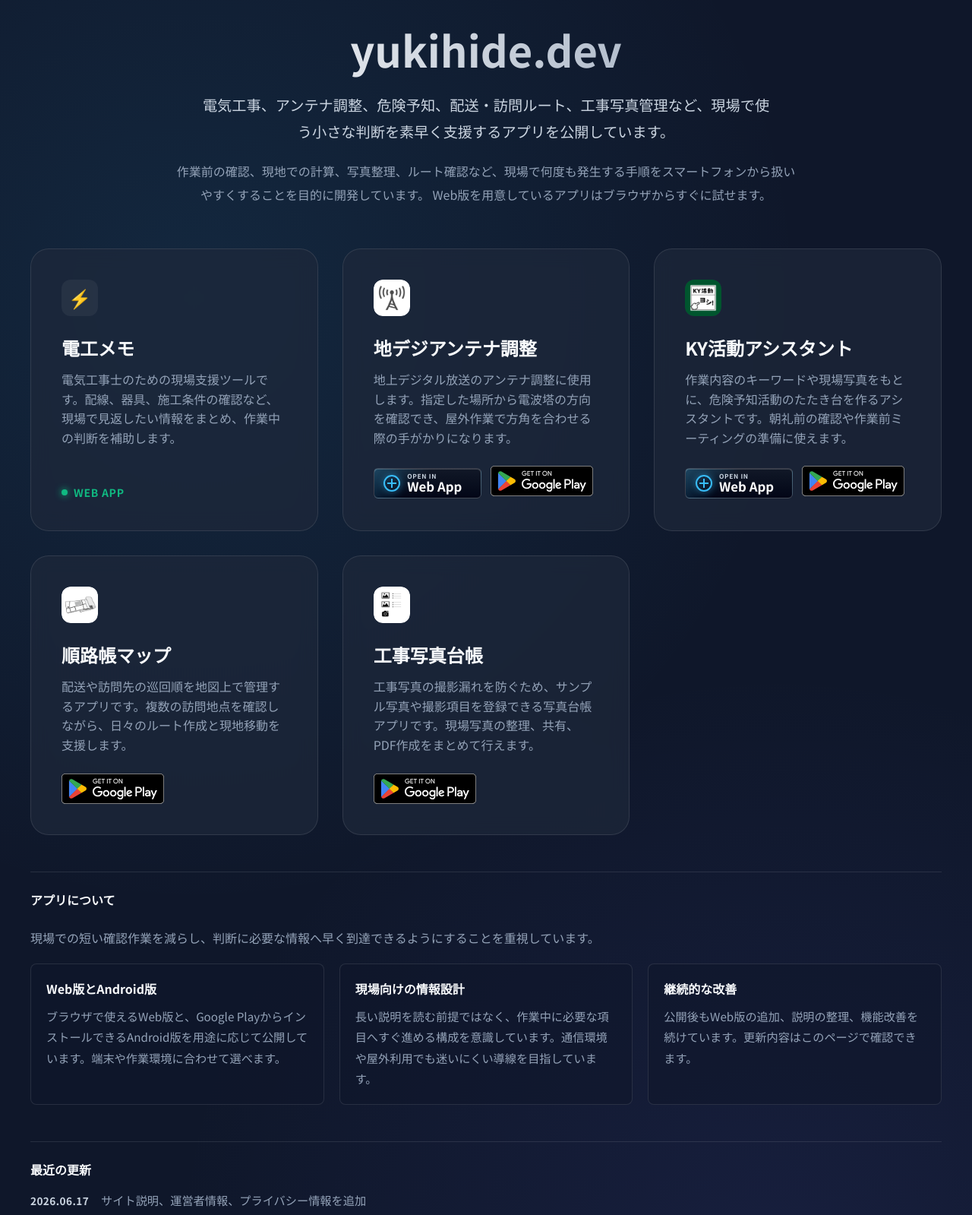
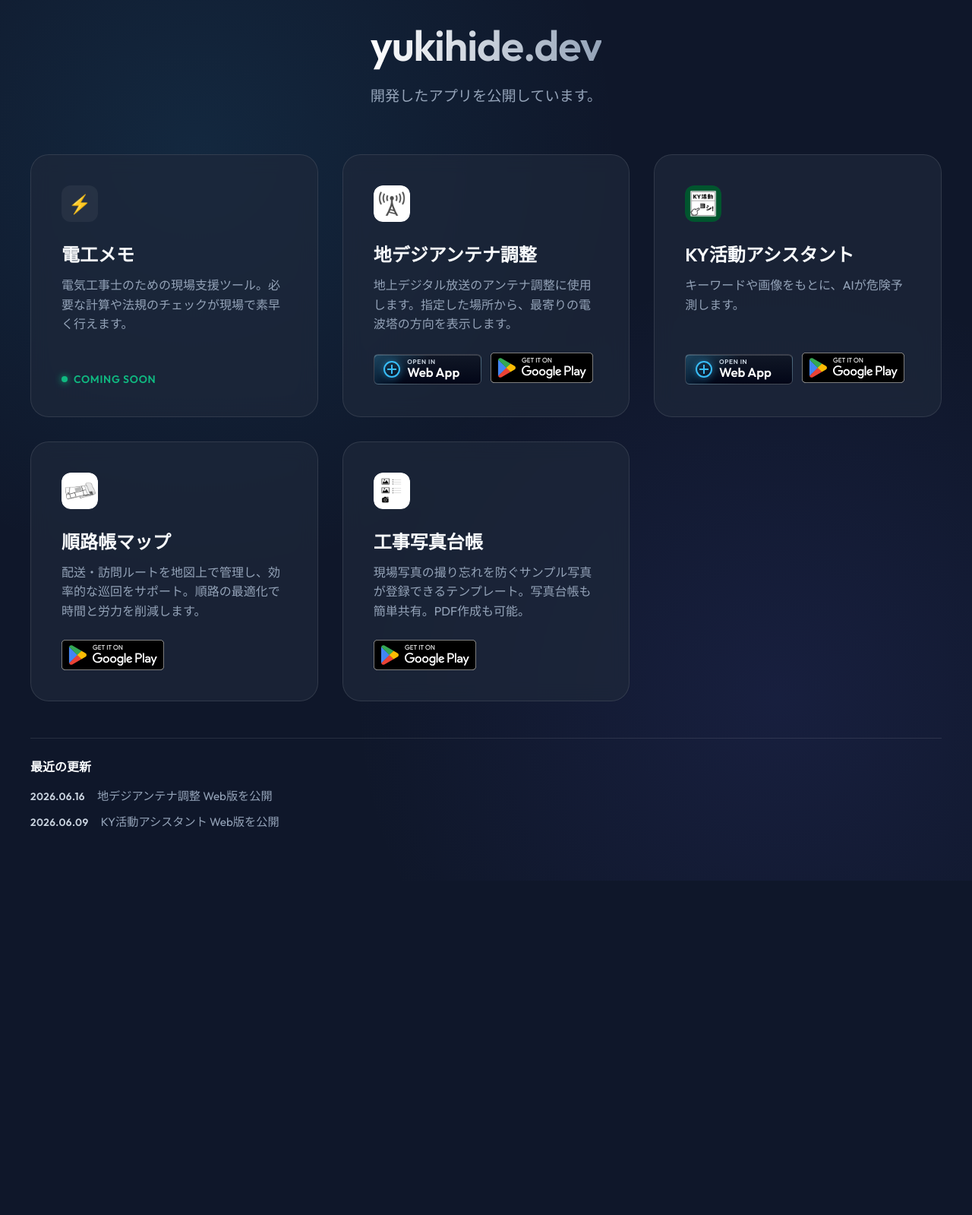
Before and after one commit to sjp0at/web-yukihide-dev, a website built with Vite: page index.html in a window 1280 px wide. Shown: the part 40-1639 px from the top of the page at 76% size. After the commit the page ends 1199 px from the top, so only its background shows below. Built offline with nearby package versions, Linux system fonts and the light colour scheme.

Commit message:
feat: Revise index.html content, remove privacy policy and related files, and update styles

```diff
--- a/index.html
+++ b/index.html
@@ -5,40 +5,36 @@
   <meta charset="UTF-8" />
   <link rel="icon" type="image/svg+xml" href="/vite.svg" />
   <meta name="viewport" content="width=device-width, initial-scale=1.0" />
-  <title>yukihide.dev | 現場作業を支援するWebアプリとAndroidアプリ</title>
-  <meta name="description" content="yukihide.devは、電気工事、アンテナ調整、危険予知、配送・訪問ルート、工事写真管理など、現場作業を支援するWebアプリとAndroidアプリを公開しています。" />
+  <title>yukihide.dev | Apps Hub</title>
+  <meta name="description" content="yukihide.dev - Webアプリケーションハブ" />
   <script async src="https://pagead2.googlesyndication.com/pagead/js/adsbygoogle.js?client=ca-pub-1049603220597848"
      crossorigin="anonymous"></script>
 </head>
 
 <body>
 
-  <header class="hero">
+  <header>
     <h1>yukihide.dev</h1>
-    <p class="subtitle">電気工事、アンテナ調整、危険予知、配送・訪問ルート、工事写真管理など、現場で使う小さな判断を素早く支援するアプリを公開しています。</p>
-    <p class="intro">
-      作業前の確認、現地での計算、写真整理、ルート確認など、現場で何度も発生する手順をスマートフォンから扱いやすくすることを目的に開発しています。
-      Web版を用意しているアプリはブラウザからすぐに試せます。
-    </p>
+    <p class="subtitle">開発したアプリを公開しています。</p>
   </header>
 
-  <main class="grid" aria-label="公開中のアプリ">
+  <main class="grid">
     <a href="https://denko-memo.yukihide.dev/" class="card live" id="card-denko">
       <div class="card-icon">⚡️</div>
       <h2>電工メモ</h2>
-      <p>電気工事士のための現場支援ツールです。配線、器具、施工条件の確認など、現場で見返したい情報をまとめ、作業中の判断を補助します。</p>
+      <p>電気工事士のための現場支援ツール。必要な計算や法規のチェックが現場で素早く行えます。</p>
       <div class="card-status">
         <span class="status-dot"></span>
-        Web App
+        Coming Soon
       </div>
     </a>
 
     <article class="card live" id="card-dummy-1">
       <div class="card-icon">
-        <img src="ic_tower-playstore.png" alt="地デジアンテナ調整のアプリアイコン" class="playstore-badge">
+        <img src="ic_tower-playstore.png" alt="Get it on Google Play" class="playstore-badge">
       </div>
       <h2>地デジアンテナ調整</h2>
-      <p>地上デジタル放送のアンテナ調整に使用します。指定した場所から電波塔の方向を確認でき、屋外作業で方角を合わせる際の手がかりになります。</p>
+      <p>地上デジタル放送のアンテナ調整に使用します。指定した場所から、最寄りの電波塔の方向を表示します。</p>
       <div class="card-platform card-actions">
         <a href="https://antenna.yukihide.dev/" class="web-app-link" aria-label="地デジアンテナ調整のWebアプリを開く">
           <span class="web-app-icon" aria-hidden="true"></span>
@@ -56,10 +52,10 @@
 
     <article class="card live" id="card-dummy-2">
       <div class="card-icon">
-        <img src="ic_ky.png" alt="KY活動アシスタントのアプリアイコン" class="playstore-badge">
+        <img src="ic_ky.png" alt="Get it on Google Play" class="playstore-badge">
       </div>
       <h2>KY活動アシスタント</h2>
-      <p>作業内容のキーワードや現場写真をもとに、危険予知活動のたたき台を作るアシスタントです。朝礼前の確認や作業前ミーティングの準備に使えます。</p>
+      <p>キーワードや画像をもとに、AIが危険予測します。</p>
       <div class="card-platform card-actions">
         <a href="https://kikenyochi.yukihide.dev/" class="web-app-link" aria-label="KY活動アシスタントのWebアプリを開く">
           <span class="web-app-icon" aria-hidden="true"></span>
@@ -77,10 +73,10 @@
 
     <a href="https://play.google.com/store/apps/details?id=jp.m_eng.routeoperation" class="card live" id="card-dummy-3">
       <div class="card-icon">
-        <img src="ic_routeoperation.png" alt="順路帳マップのアプリアイコン" class="playstore-badge">
+        <img src="ic_routeoperation.png" alt="Get it on Google Play" class="playstore-badge">
       </div>
       <h2>順路帳マップ</h2>
-      <p>配送や訪問先の巡回順を地図上で管理するアプリです。複数の訪問地点を確認しながら、日々のルート作成と現地移動を支援します。</p>
+      <p>配送・訪問ルートを地図上で管理し、効率的な巡回をサポート。順路の最適化で時間と労力を削減します。</p>
       <div class="card-platform">
         <img src="GetItOnGooglePlay_Badge_Web_color_English.svg" alt="Get it on Google Play" class="playstore-badge">
       </div>
@@ -89,44 +85,19 @@
     <a href="https://play.google.com/store/apps/details?id=jp.m_eng.sharedphotoledger" class="card live"
       id="card-dummy-4">
       <div class="card-icon">
-        <img src="ic_sharedphotoredger.png" alt="工事写真台帳のアプリアイコン" class="playstore-badge">
+        <img src="ic_sharedphotoredger.png" alt="Get it on Google Play" class="playstore-badge">
       </div>
       <h2>工事写真台帳</h2>
-      <p>工事写真の撮影漏れを防ぐため、サンプル写真や撮影項目を登録できる写真台帳アプリです。現場写真の整理、共有、PDF作成をまとめて行えます。</p>
+      <p>現場写真の撮り忘れを防ぐサンプル写真が登録できるテンプレート。写真台帳も簡単共有。PDF作成も可能。</p>
       <div class="card-platform">
         <img src="GetItOnGooglePlay_Badge_Web_color_English.svg" alt="Get it on Google Play" class="playstore-badge">
       </div>
     </a>
   </main>
 
-  <section class="details" aria-labelledby="details-title">
-    <div class="section-heading">
-      <h2 id="details-title">アプリについて</h2>
-      <p>現場での短い確認作業を減らし、判断に必要な情報へ早く到達できるようにすることを重視しています。</p>
-    </div>
-    <div class="detail-grid">
-      <article>
-        <h3>Web版とAndroid版</h3>
-        <p>ブラウザで使えるWeb版と、Google PlayからインストールできるAndroid版を用途に応じて公開しています。端末や作業環境に合わせて選べます。</p>
-      </article>
-      <article>
-        <h3>現場向けの情報設計</h3>
-        <p>長い説明を読む前提ではなく、作業中に必要な項目へすぐ進める構成を意識しています。通信環境や屋外利用でも迷いにくい導線を目指しています。</p>
-      </article>
-      <article>
-        <h3>継続的な改善</h3>
-        <p>公開後もWeb版の追加、説明の整理、機能改善を続けています。更新内容はこのページで確認できます。</p>
-      </article>
-    </div>
-  </section>
-
   <section class="updates" aria-labelledby="updates-title">
     <h2 id="updates-title">最近の更新</h2>
     <ol class="updates-list">
-      <li>
-        <time datetime="2026-06-17">2026.06.17</time>
-        <span>サイト説明、運営者情報、プライバシー情報を追加</span>
-      </li>
       <li>
         <time datetime="2026-06-16">2026.06.16</time>
         <span>地デジアンテナ調整 Web版を公開</span>
@@ -138,26 +109,6 @@
     </ol>
   </section>
 
-  <section class="info" aria-labelledby="info-title">
-    <h2 id="info-title">運営情報</h2>
-    <div class="info-grid">
-      <article>
-        <h3>運営者</h3>
-        <p>yukihide.dev は、現場作業を支援するWebアプリとAndroidアプリを開発・公開する個人開発サイトです。</p>
-      </article>
-      <article>
-        <h3>お問い合わせ</h3>
-        <p>アプリの不具合報告、改善要望、サイトに関する連絡は、Google Playの各アプリページまたはメールで受け付けています。</p>
-        <p><a href="mailto:sjp0at@gmail.com">sjp0at@gmail.com</a></p>
-      </article>
-      <article>
-        <h3>プライバシー</h3>
-        <p>このサイトでは、広告配信のためGoogle AdSenseを利用します。Googleを含む第三者配信事業者は、Cookieなどを使用してユーザーの興味に応じた広告を表示することがあります。</p>
-        <p><a href="/privacy.html">プライバシーポリシー</a>で詳細を確認できます。パーソナライズ広告は、Googleの広告設定から無効にできます。</p>
-      </article>
-    </div>
-  </section>
-
   <script type="module" src="/src/main.js"></script>
 </body>
 
--- a/public/ads.txt
+++ /dev/null
@@ -1 +0,0 @@
-google.com, pub-1049603220597848, DIRECT, f08c47fec0942fa0
--- a/public/app-ads.txt
+++ /dev/null
@@ -1 +0,0 @@
-google.com, pub-1049603220597848, DIRECT, f08c47fec0942fa0
--- a/public/robots.txt
+++ /dev/null
@@ -1,4 +0,0 @@
-User-agent: *
-Allow: /
-
-Sitemap: https://yukihide.dev/sitemap.xml
--- a/src/style.css
+++ b/src/style.css
@@ -1,4 +1,4 @@
-@import url('https://fonts.googleapis.com/css2?family=Noto+Sans+JP:wght@400;500;700&family=Outfit:wght@400;600&display=swap');
+@import url('https://fonts.googleapis.com/css2?family=Outfit:wght@300;400;600&display=swap');
 
 :root {
   --bg-color: #0f172a;
@@ -6,12 +6,9 @@
   --card-border: rgba(255, 255, 255, 0.1);
   --text-primary: #f8fafc;
   --text-secondary: #94a3b8;
-  --text-muted: #cbd5e1;
   --accent-color: #38bdf8;
   --accent-glow: rgba(56, 189, 248, 0.3);
-  --accent-green: #34d399;
-  --accent-amber: #fbbf24;
-  --font-main: 'Noto Sans JP', 'Outfit', -apple-system, BlinkMacSystemFont, 'Segoe UI', Roboto, sans-serif;
+  --font-main: 'Outfit', -apple-system, BlinkMacSystemFont, 'Segoe UI', Roboto, sans-serif;
 }
 
 * {
@@ -36,18 +33,13 @@ body {
 
 header {
   text-align: center;
-  margin-bottom: 3.5rem;
-}
-
-.hero {
-  width: 100%;
-  max-width: 900px;
+  margin-bottom: 4rem;
 }
 
 h1 {
   font-size: 3.5rem;
   font-weight: 600;
-  letter-spacing: 0;
+  letter-spacing: -0.02em;
   margin-bottom: 1rem;
   background: linear-gradient(to right, #fff, #94a3b8);
   -webkit-background-clip: text;
@@ -55,18 +47,9 @@ h1 {
 }
 
 p.subtitle {
-  color: var(--text-muted);
+  color: var(--text-secondary);
   font-size: 1.2rem;
-  line-height: 1.8;
-  max-width: 760px;
-  margin: 0 auto;
-}
-
-.intro {
-  color: var(--text-secondary);
-  line-height: 1.9;
-  max-width: 820px;
-  margin: 1.25rem auto 0;
+  max-width: 600px;
 }
 
 .grid {
@@ -296,73 +279,11 @@ p.subtitle {
   border-top: 1px solid var(--card-border);
 }
 
-.details,
-.info {
-  width: 100%;
-  max-width: 1200px;
-  margin-top: 3rem;
-  padding-top: 1.5rem;
-  border-top: 1px solid var(--card-border);
-}
-
-.section-heading {
-  display: grid;
-  gap: 0.5rem;
-  margin-bottom: 1.25rem;
-}
-
-.section-heading p {
-  color: var(--text-secondary);
-  line-height: 1.8;
-  max-width: 780px;
-}
-
-.details h2,
-.info h2,
 .updates h2 {
   margin-bottom: 1rem;
   color: var(--text-primary);
   font-size: 1rem;
   font-weight: 600;
-}
-
-.detail-grid,
-.info-grid {
-  display: grid;
-  grid-template-columns: repeat(auto-fit, minmax(260px, 1fr));
-  gap: 1.25rem;
-}
-
-.detail-grid article,
-.info-grid article {
-  border: 1px solid var(--card-border);
-  border-radius: 8px;
-  background: rgba(15, 23, 42, 0.55);
-  padding: 1.25rem;
-}
-
-.detail-grid h3,
-.info-grid h3 {
-  color: var(--text-primary);
-  font-size: 1rem;
-  line-height: 1.5;
-  margin-bottom: 0.65rem;
-}
-
-.detail-grid p,
-.info-grid p {
-  color: var(--text-secondary);
-  font-size: 0.95rem;
-  line-height: 1.8;
-}
-
-.info-grid p + p {
-  margin-top: 0.65rem;
-}
-
-.info a {
-  color: var(--accent-color);
-  overflow-wrap: anywhere;
 }
 
 .updates-list {
@@ -395,11 +316,7 @@ p.subtitle {
   }
 
   h1 {
-    font-size: 2.4rem;
-  }
-
-  p.subtitle {
-    font-size: 1rem;
+    font-size: 2.5rem;
   }
 
   .grid {
```
Also changed, not shown: public/privacy.html (deleted, +0 -82 lines), public/sitemap.xml (deleted, +0 -15 lines).
